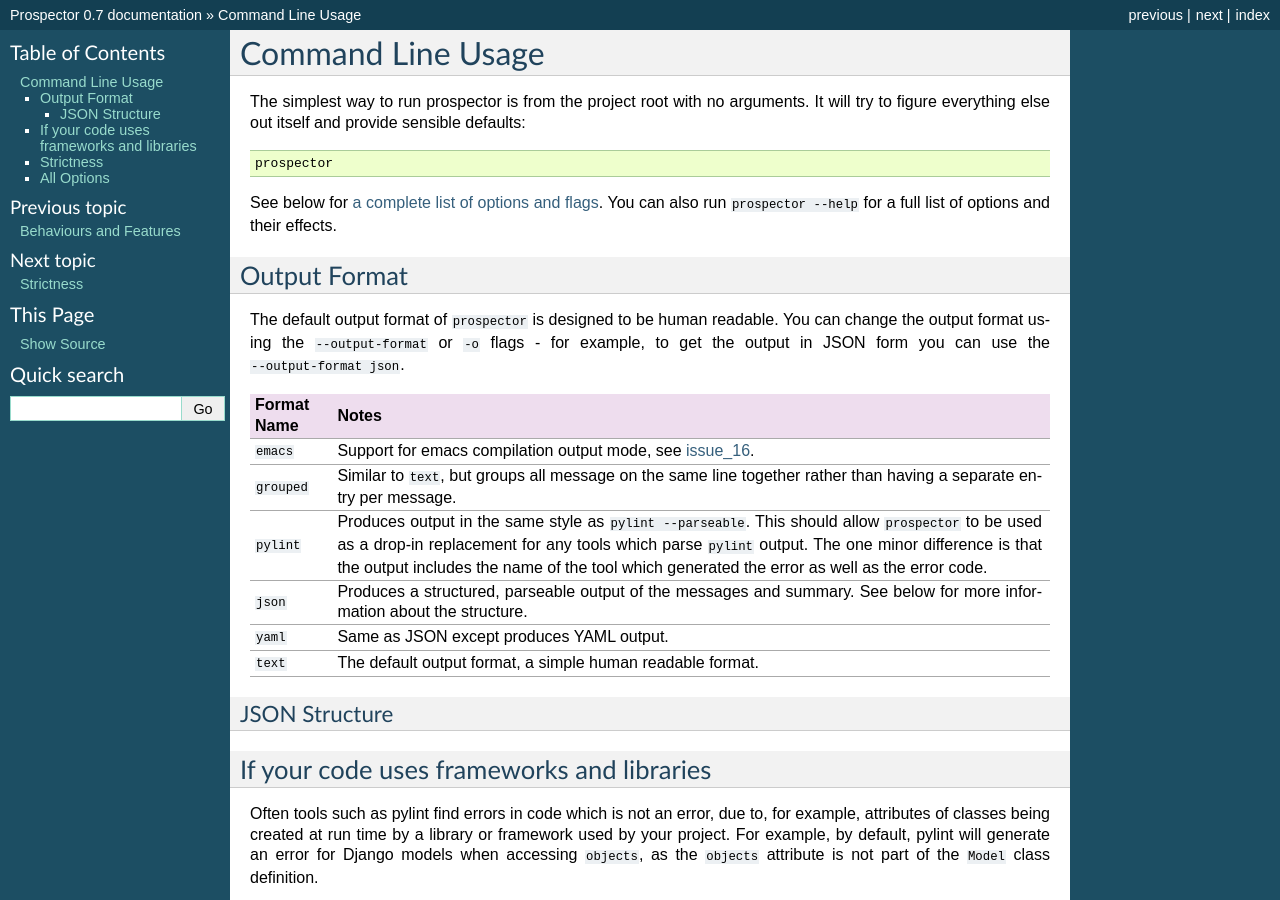
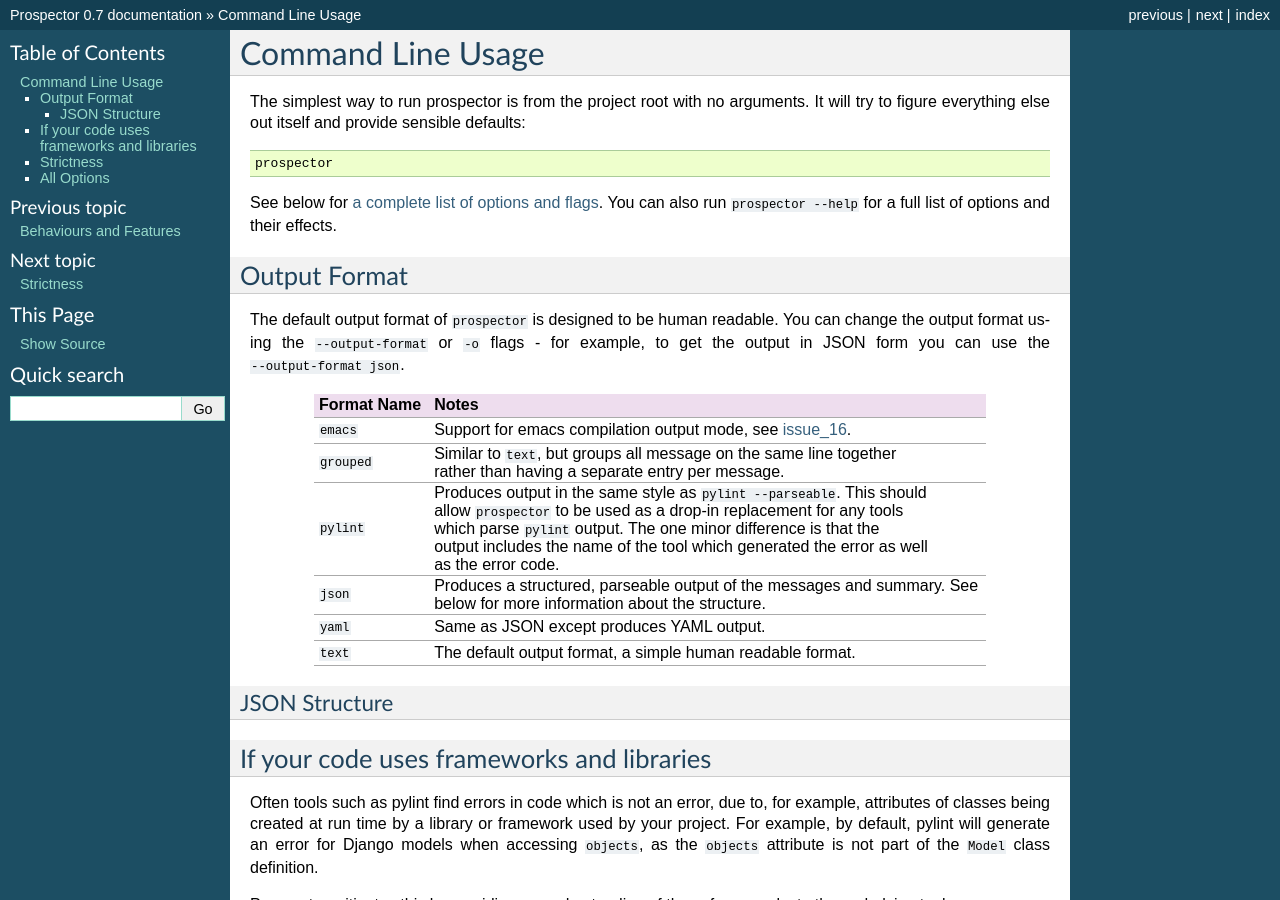
Before and after one commit to prospector-dev/prospector, a Sphinx documentation site: the page built from docs/usage.rst, in a window 1280 px wide and 900 px high. Built offline with Sphinx 7.4.7, drawn with Linux system fonts in a browser that asks for light colours.

```diff
--- a/docs/index.rst
+++ b/docs/index.rst
@@ -33,7 +33,7 @@ You can install using ``pip``::
 
     pip install prospector
 
-To install optional dependencies such as ``pyroma``:
+To install optional dependencies such as ``pyroma``::
 
     pip install prospector[with_pyroma]
 
@@ -53,7 +53,7 @@ This will output a list of messages pointing out potential problems or errors, f
         L5:0 ToolBase: pylint - R0922
         Abstract class is only referenced 1 times
 
-Read about the full list of options in the :doc:`usage <usage>`_ section.
+Read about the full list of options in the :doc:`usage <usage>` section.
 
 
 License
--- a/docs/supported_tools.rst
+++ b/docs/supported_tools.rst
@@ -115,4 +115,4 @@ about unused code that is in fact used.
 To install and use::
 
     pip install prospector[with_vulture]
-	prospector --with-tool vulture
+    prospector --with-tool vulture
--- a/docs/usage.rst
+++ b/docs/usage.rst
@@ -21,17 +21,17 @@ The default output format of ``prospector`` is designed to be human readable. Yo
 +=============+============================================================================+
 | ``emacs``   | Support for emacs compilation output mode, see `issue_16`_.                |
 +-------------+----------------------------------------------------------------------------+
-| ``grouped`` | Similar to ``text``, but groups all message on the same line together      |
-|             | rather than having a separate entry per message.                           |
+| ``grouped`` | | Similar to ``text``, but groups all message on the same line together    |
+|             | | rather than having a separate entry per message.                         |
 +-------------+----------------------------------------------------------------------------+
-| ``pylint``  | Produces output in the same style as ``pylint --parseable``. This should   |
-|             | allow ``prospector`` to be used as a drop-in replacement for any tools     |
-|             | which parse ``pylint`` output. The one minor difference is that the output |
-|             | includes the name of the tool which generated the error as well as the     |
-|             | error code.                                                                |
+| ``pylint``  | | Produces output in the same style as ``pylint --parseable``. This should |
+|             | | allow ``prospector`` to be used as a drop-in replacement for any tools   |
+|             | | which parse ``pylint`` output. The one minor difference is that the      |
+|             | | output includes the name of the tool which generated the error as well   |
+|             | | as the error code.                                                       |
 +-------------+----------------------------------------------------------------------------+
-| ``json``    | Produces a structured, parseable output of the messages and summary. See   |
-|             | below for more information about the structure.                            |
+| ``json``    | | Produces a structured, parseable output of the messages and summary. See |
+|             | | below for more information about the structure.                          |
 +-------------+----------------------------------------------------------------------------+
 | ``yaml``    | Same as JSON except produces YAML output.                                  |
 +-------------+----------------------------------------------------------------------------+
```
Also changed, not shown: other parts of docs/index.rst (+1 -1 lines).
